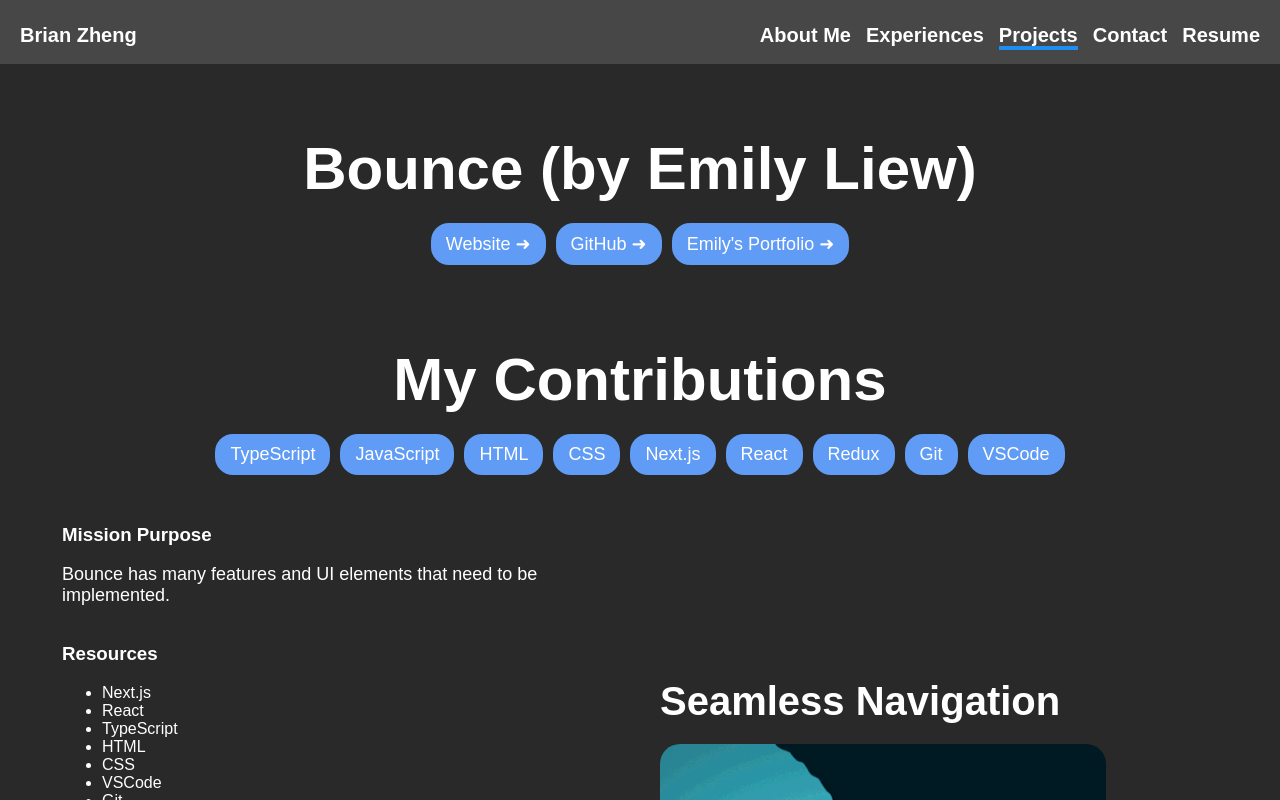
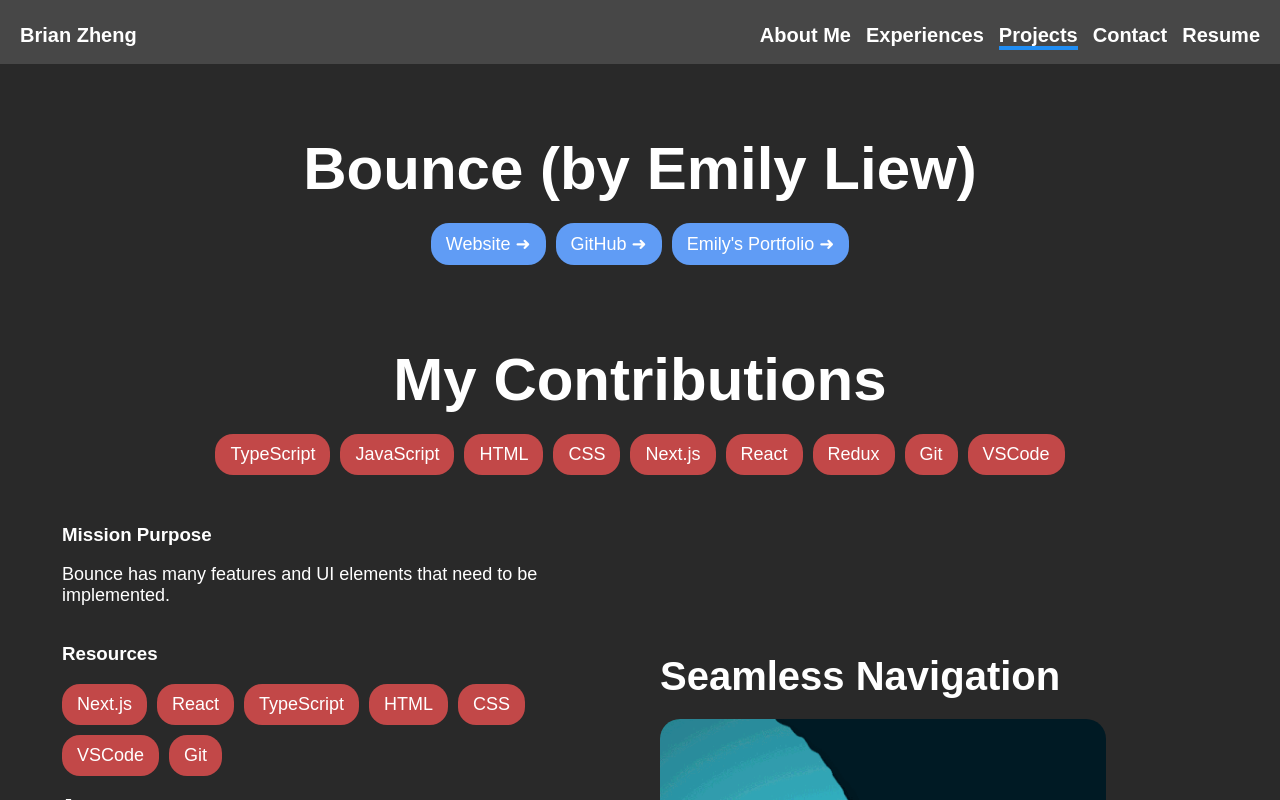
Before and after one commit to brianzheng205/portfolio, a Next.js app: page /projects/bounce in a window 1280 px wide. Shown: the top 800 px of the page. Built offline with nearby package versions, Linux system fonts and the light colour scheme.

Commit message:
Differentiate between clickable and nonclickable buttons

```diff
--- a/src/app/components/buttons.module.css
+++ b/src/app/components/buttons.module.css
@@ -1,20 +1,20 @@
 .buttonsRow {
   display: flex;
   flex-direction: row;
-  justify-content: center;
   flex-wrap: wrap;
   gap: 10px;
 }
 
 .button {
   padding: 10px 15px;
-  background-color: var(--primary-color);
+  background-color: var(--secondary-color);
   font-size: 18px;
   text-align: center;
   border-radius: 1em;
 }
 
 .clickable {
+  background-color: var(--primary-color);
   cursor: pointer;
 }
 
--- a/src/app/components/imageTextRow.tsx
+++ b/src/app/components/imageTextRow.tsx
@@ -59,11 +59,11 @@ export default function ImageTextRow({
               {typeof value === "string" ? (
                 <p>{value}</p>
               ) : (
-                <ul>
-                  {value.map((resource) => (
-                    <li key={resource}>{resource}</li>
-                  ))}
-                </ul>
+                <Buttons
+                  buttons={value.map((resource) => ({
+                    label: resource,
+                  }))}
+                />
               )}
             </div>
           );
--- a/src/app/experiences/data.ts
+++ b/src/app/experiences/data.ts
@@ -48,6 +48,7 @@ export const data: ImageTextRowInfo[] = [
       `,
       "Major Resources": [
         "Python",
+        "Next.js",
         "React",
         "Redux",
         "TypeScript",
--- a/src/app/globals.css
+++ b/src/app/globals.css
@@ -5,6 +5,7 @@
 
 :root {
   --primary-color: rgb(96, 156, 245);
+  --secondary-color: rgb(194, 72, 72);
   --background-color: rgb(41, 41, 41);
   --accent-color: #208df3;
 }
```
